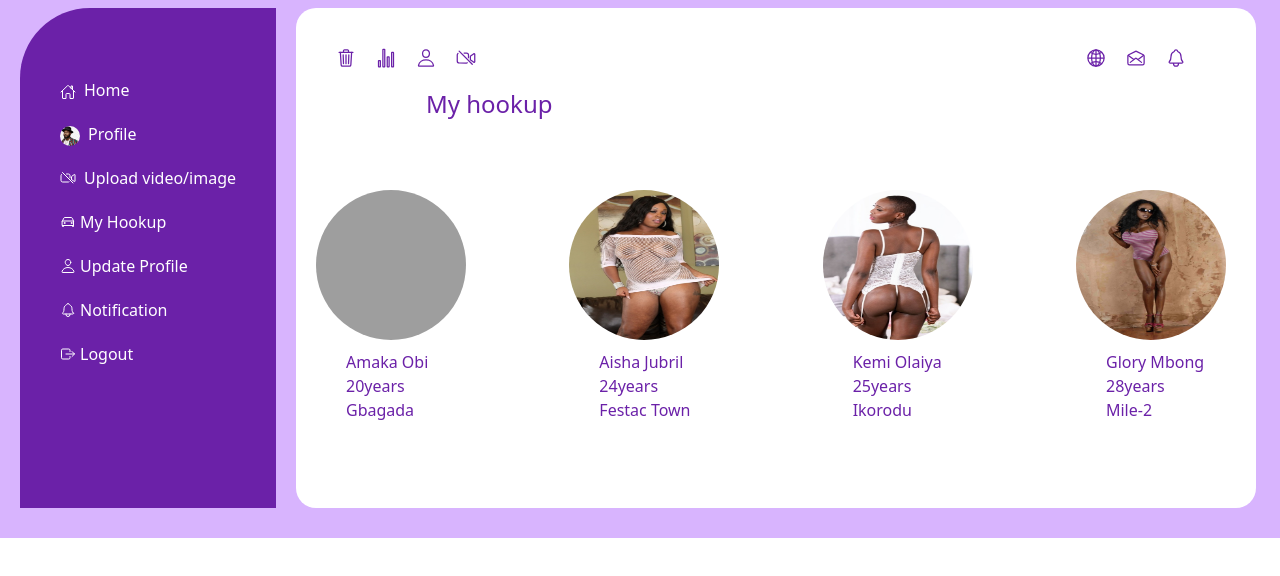
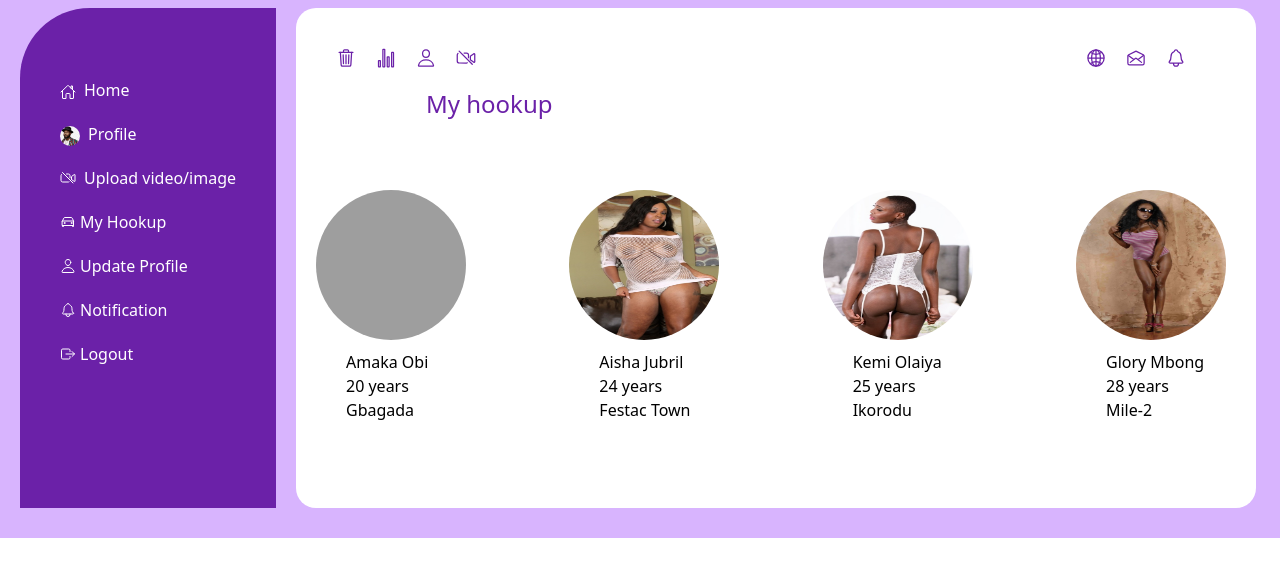
Before and after one commit to naphydeby/To-knack, a website: page hookup.html in a window 1280 px wide. Shown: the part 102-678 px from the top of the page. Drawn offline with nearby package versions, Linux system fonts and the light colour scheme; grey boxes are pictures that could not be loaded.

Commit message:
adjustments

```diff
--- a/hookup.html
+++ b/hookup.html
@@ -56,33 +56,33 @@
             <div class="flex justify-between pt-[70px]">
              <div class=" ml-[20px]">
                 <img src="dating-imgages/pexels-darcy-delia-345397-950758.jpg" alt="" class="w-[150px] h-[150px] rounded-[50%]">
-                <div class="mt-[10px] pl-[30px] text-purple-800">
+                <div class="mt-[10px] pl-[30px] ">
                     <p>Amaka Obi</p>
-                    <p>20years</p>
+                    <p>20 years</p>
                     <p>Gbagada</p>
                   </div>
              </div>
              <div>
                 <img src="dating-imgages/21786964_019_dcf3.jpg" alt="" class="w-[150px] h-[150px] rounded-[50%]" >
-                <div class="mt-[10px] pl-[30px] text-purple-800">
+                <div class="mt-[10px] pl-[30px] ">
                     <p>Aisha Jubril</p>
-                    <p>24years</p>
+                    <p>24 years</p>
                     <p>Festac Town</p>
                   </div>
              </div>
              <div>
                 <img src="dating-imgages/74504689_006_1005.jpg" alt="" class="w-[150px] h-[150px] rounded-[50%]" >
-                <div class="mt-[10px] pl-[30px] text-purple-800">
+                <div class="mt-[10px] pl-[30px] ">
                   <p>Kemi Olaiya</p>
-                  <p>25years</p>
+                  <p>25 years</p>
                   <p>Ikorodu</p>
                 </div>
                </div>
              <div class="mr-[30px]">
                 <img src="dating-imgages/59096524_007_746a.jpg" alt="" class="w-[150px] h-[150px] rounded-[50%]">
-                <div class="mt-[10px] pl-[30px] text-purple-800">
+                <div class="mt-[10px] pl-[30px]">
                     <p>Glory Mbong</p>
-                    <p>28years</p>
+                    <p>28 years</p>
                     <p>Mile-2</p>
                   </div>
              </div>
```
Also changed, not shown: notification.html (+5 -5 lines).
